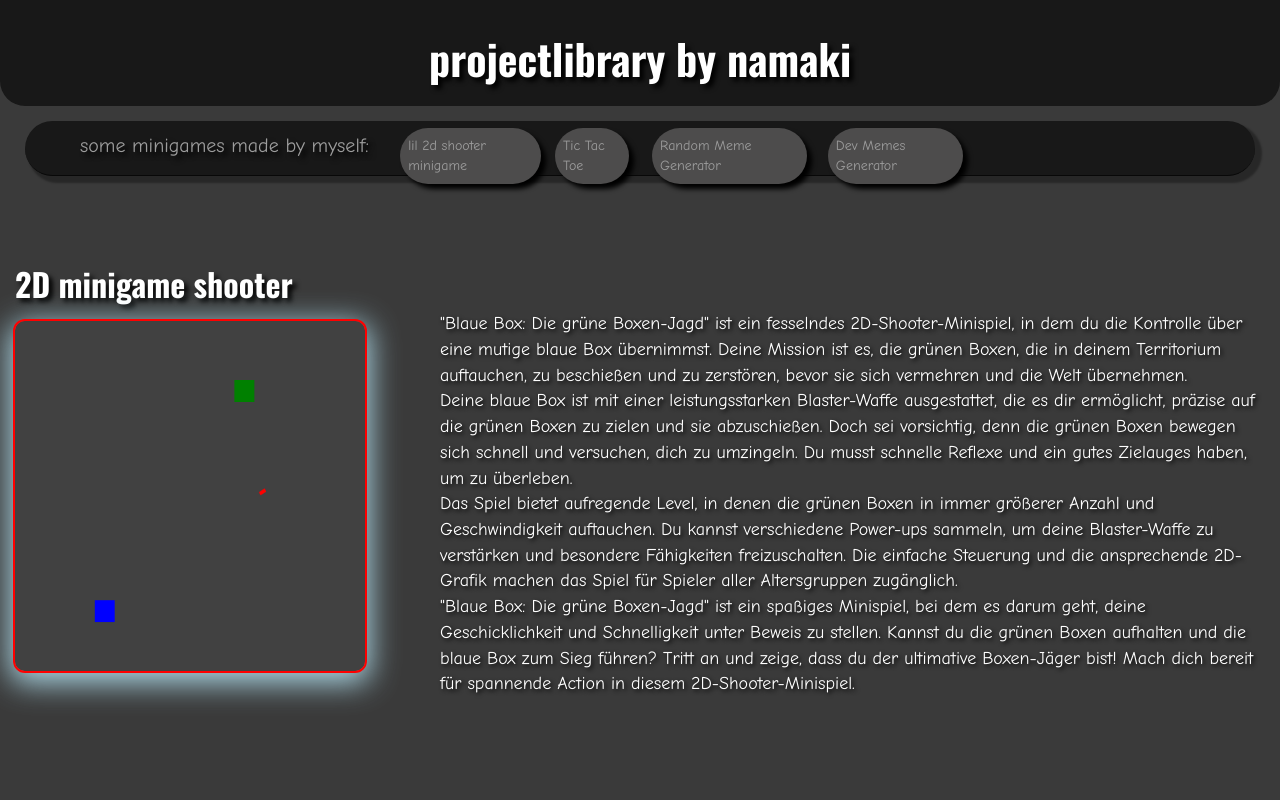
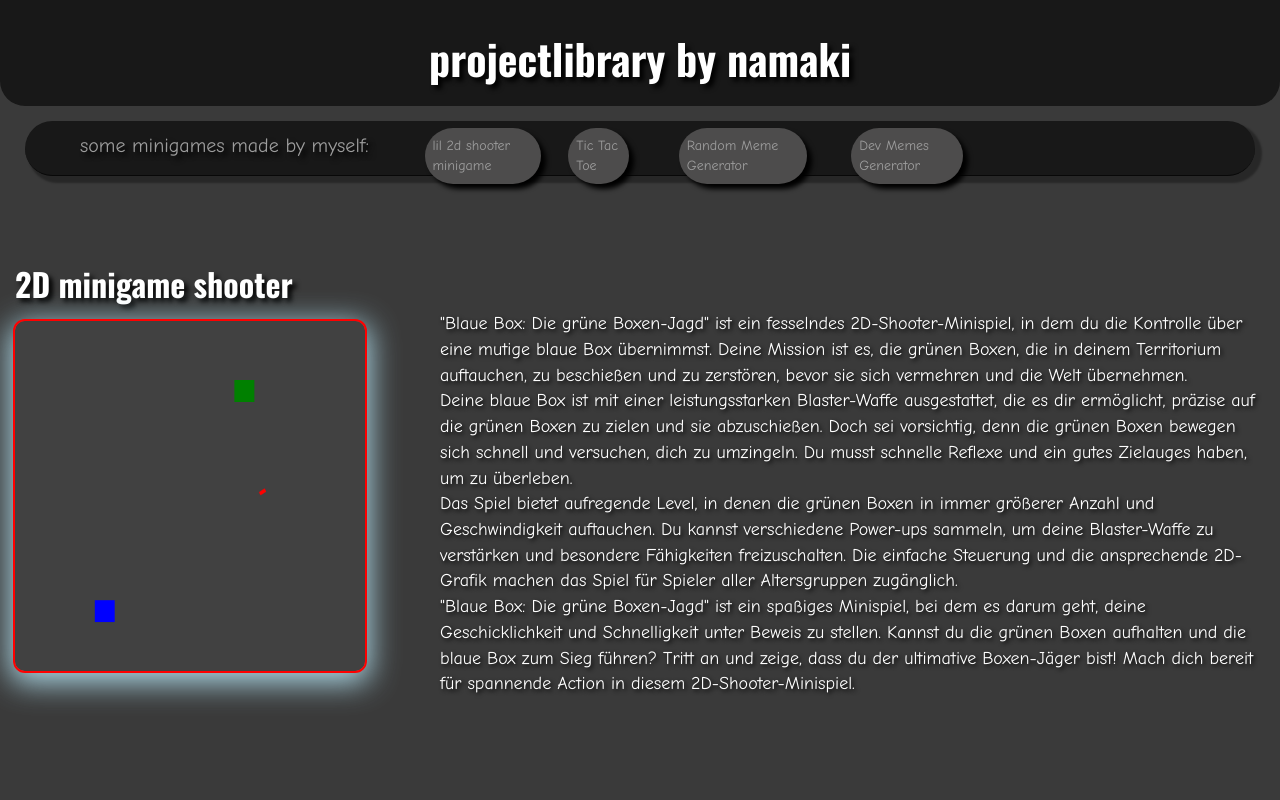
Before and after one commit to NamakiXVI/Projectlibrary-by-namaki, a plain HTML site: page index.html in a window 1280 px wide. Shown: the top 800 px of the page. Drawn offline with nearby package versions, Linux system fonts and the light colour scheme.

Commit message:
update.html

```diff
--- a/index.html
+++ b/index.html
@@ -128,7 +128,7 @@
             box-shadow:5px 5px 5px rgb(0, 0, 0);
             background-color: #4d4c4c;
             padding: 8px;
-            margin-left: 10%;
+            margin-left: 25%;
             transition: all 400ms ease;
         }
 
```
